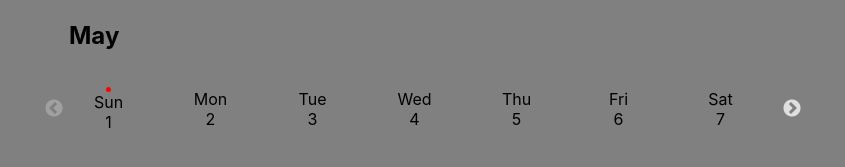
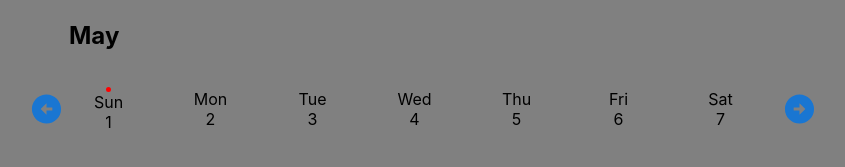
Before and after one commit to Peererxon/ergeon-calendar-test, a React (Create React App) app: page / in a window 1280 px wide. Shown: the part 375-542 px from the top of the page, without its empty margins (217-1062 px from the left). Built offline with nearby package versions, Linux system fonts and the light colour scheme.

Commit message:
WIP: avoiding renderings. Prev/next arrows
- Using material icons to prev/next arrows
- Avoiding re-render for calendar items
- Adding active class

```diff
--- a/src/components/CalendarItem.tsx
+++ b/src/components/CalendarItem.tsx
@@ -1,16 +1,18 @@
 
+import { memo } from 'react';
 import { CalendarDay } from '../interfaces/CalendarDay';
 import './styles/CalendarItem.css';
 
 interface Props extends CalendarDay {
     isActualDay?: boolean,
-    isSelected?: boolean,
+    onSelect: ( day:string ) => void
 
 }
 
-export const CalendarItem = ({ dayName, dayNumber, isActualDay }: Props ) => {
+//We only want to re-render a calenda item if one of our dependencies change
+export const CalendarItem = memo( ({ dayName, dayNumber, isActualDay, onSelect, daySelected }: Props) => {
   return (
-    <div className="calendarDay">
+      <div className={`calendarDay ${ daySelected && 'active' } `} onClick={ () => onSelect( `${dayName}/${dayNumber}` ) }>
         { isActualDay && <div className='calendarDay__today'></div> }
         <span className="calendarDay__dayTitle">
             <time> {dayName} </time>
@@ -20,4 +22,4 @@ export const CalendarItem = ({ dayName, dayNumber, isActualDay }: Props ) => {
         </span>
     </div>
   )
-}
+})
--- a/src/components/styles/CalendarItem.css
+++ b/src/components/styles/CalendarItem.css
@@ -9,6 +9,10 @@
     width: 55px;
 }
 
+.calendarDay.active {
+    border: 1px solid red
+}
+
 .calendarDay__today{
     width: 5px;
     height: 5px;
--- a/src/container/Calendar.tsx
+++ b/src/container/Calendar.tsx
@@ -4,6 +4,9 @@ import { CalendarDay } from "../interfaces/CalendarDay";
 import { CalendarItem } from "../components/CalendarItem";
 import { getFirstDayOfMonth } from "../utils/firstDayMonth";
 import './styles/Calendar.css';
+import { useCallback, useState } from "react";
+import ArrowCircleLeftIcon from '@mui/icons-material/ArrowCircleLeft';
+import ArrowCircleRight from '@mui/icons-material/ArrowCircleRight'
 const date = new Date();
 const firstDayCurrentMonth = getFirstDayOfMonth(
   date.getFullYear(),
@@ -19,31 +22,90 @@ for (let dayIndex = 0; dayIndex < lastDay; dayIndex++) {
     //const day = format(addDays(firstDayCurrentMonth, dayIndex), 'EEE/d/MMMM') // Sun/1/May
     const day: CalendarDay = {
         dayName: format(addDays(firstDayCurrentMonth, dayIndex), 'EEE'), // Sun
-        dayNumber: format(addDays(firstDayCurrentMonth, dayIndex), 'd') // 1
+        dayNumber: format(addDays(firstDayCurrentMonth, dayIndex), 'd'), // 1
     }
     actualMonthDays.push(day)
 }
+
+
 export const Calendar = () => {
+  const [actualMonthState, setActualMonthState] = useState(actualMonthDays)
+
     const settings: Settings = {
       dots: false,
       infinite: false,
       speed: 500,
       slidesToShow: 7,
+      slidesPerRow: 1,
       slidesToScroll: 7,
       rows: 1,
       arrows: true,
-    };
+      nextArrow: <NextArrow />,
+      prevArrow: <PrevArrow />
+  };
+
+  /* Month */
+  /*
+      slidesToShow: 1,
+      slidesPerRow: 7,
+      slidesToScroll: 7,
+      rows: 5,
+   */
+  const handleSelectedDay = (daySelected: string) => {
+    console.log(daySelected);
+   const newState =  actualMonthState.map((dayOfMonth, index) => {
+      return (
+        daySelected === (`${dayOfMonth.dayName}/${dayOfMonth.dayNumber}`) ? { ...dayOfMonth, daySelected: true } :  { ...dayOfMonth, daySelected: false }
+      )
+    })
+    console.log(newState);
+
+    setActualMonthState(newState)
+  }
+
+  function PrevArrow(props: any) {
+    const { className, style, onClick } = props;
+    return (
+      <ArrowCircleLeftIcon
+        onClick={onClick}
+        className={className}
+        color='primary'
+        style={{ ...style }}
+        fontSize={ 'large' }
+      />
+    );
+}
+
+function NextArrow(props: any) {
+  const { className, style, onClick } = props;
+  return (
+    <ArrowCircleRight
+      onClick={onClick}
+      className={className}
+      color='primary'
+      style={{ ...style }}
+      fontSize={ 'large' }
+    />
+  );
+}
+
+  const handleSelectedDayMemo = useCallback( handleSelectedDay,[]) // to avoid re-renders into the sliders items
+
     return (
       <div className="container">
         <h2> {actualMonth}</h2>
         <Slider {...settings}>
+
             {
-              actualMonthDays.map((day, index) => (
-                <CalendarItem
-                  {...day}
-                  key={`${day.dayName}/${day.dayNumber}`}
-                  isActualDay={ todayFormatted === (`${day.dayName}/${day.dayNumber}`) }
-                />
+              actualMonthState.map((day, index) => (
+                <div key={`${day.dayName}/${day.dayNumber}`}>
+
+                  <CalendarItem
+                    onSelect={ handleSelectedDayMemo }
+                    {...day}
+                    isActualDay={ todayFormatted === (`${day.dayName}/${day.dayNumber}`) }
+                  />
+                </div>
               ))
             }
         </Slider>
--- a/src/container/styles/Calendar.css
+++ b/src/container/styles/Calendar.css
@@ -2,3 +2,22 @@
     width: 60%;
     margin: auto;
 }
+
+.slick-prev {
+    left: -40px !important;
+}
+
+.slick-next{
+    right: -40px !important;
+}
+
+.slick-next::before {
+    content: '' !important;
+}
+
+.slick-prev:before {
+    content: '' !important;
+}
+
+.slick-prev:hover, .slick-prev:focus, .slick-next:hover, .slick-next:focus {
+}
--- a/src/interfaces/CalendarDay.ts
+++ b/src/interfaces/CalendarDay.ts
@@ -1,4 +1,5 @@
 export interface CalendarDay {
     dayName: string
     dayNumber: string
+    daySelected? : boolean
 }
```
